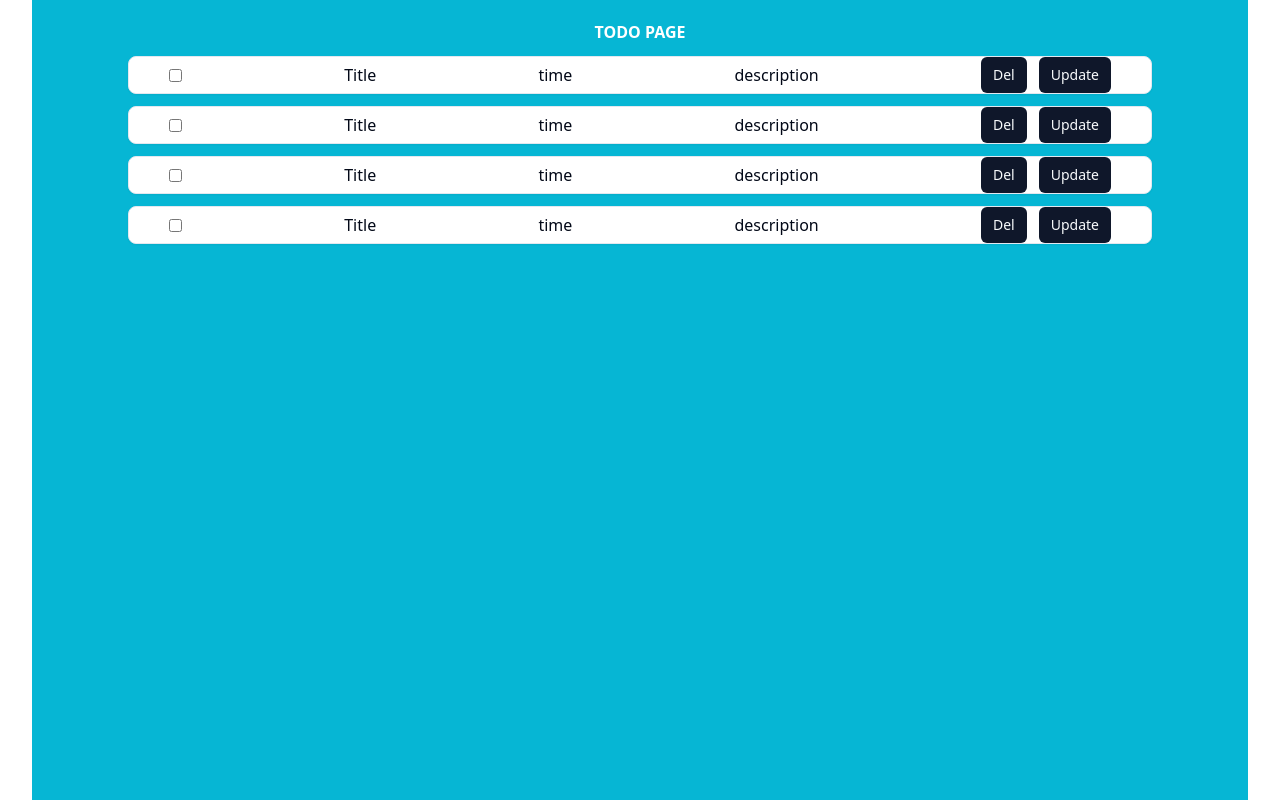
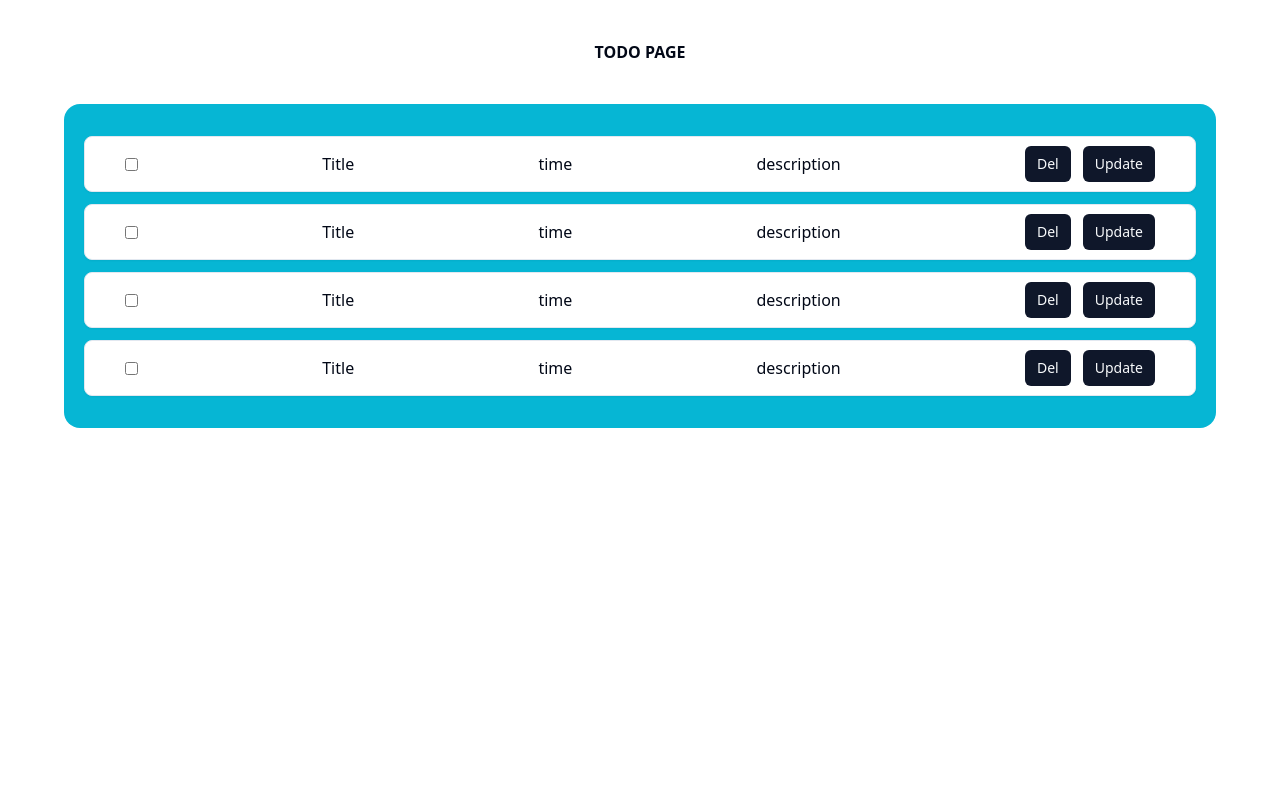
Before and after one commit to ashraf56/Redux-todo, a React (Vite) app: page / in a window 1280 px wide. Built offline with nearby package versions, Linux system fonts and the light colour scheme.

Commit message:
todo page modified

```diff
--- a/src/components/todo/Todocard.tsx
+++ b/src/components/todo/Todocard.tsx
@@ -4,7 +4,7 @@ import { Card } from "../ui/card";
 const Todocard = () => {
     return (
         <div className="my-3">
-            <Card className="w-full max-w-5xl flex justify-between items-center mx-auto px-10">
+            <Card className=" max-w-7xl h-14 flex justify-between items-center mx-auto px-10">
                 <input type="checkbox" value="" />
                 <p>Title</p>
                 <p>time</p>
--- /dev/null
+++ b/src/components/todo/Todocontainer.tsx
@@ -0,0 +1,16 @@
+import Todocard from "./Todocard";
+
+const TodoContainer = () => {
+    return (
+        <div>
+            <div className="bg-cyan-500 w-full rounded-2xl   p-5 mt-10">
+           <Todocard></Todocard>
+           <Todocard></Todocard>
+           <Todocard></Todocard>
+           <Todocard></Todocard>
+        </div>
+        </div>
+    );
+};
+
+export default TodoContainer;
--- a/src/page/Todo.tsx
+++ b/src/page/Todo.tsx
@@ -1,13 +1,11 @@
-import Todocard from "@/components/todo/Todocard";
+import TodoContainer from "@/components/todo/Todocontainer";
 
 const Todo = () => {
     return (
-        <div className="bg-cyan-500 h-screen w-full p-5 ">
-           <h1 className="text-white font-bold text-center uppercase mb-3">todo page</h1>
-           <Todocard></Todocard>
-           <Todocard></Todocard>
-           <Todocard></Todocard>
-           <Todocard></Todocard>
+        <div className="container">
+            <h1 className=" font-bold text-center uppercase pt-10">todo page</h1>
+
+            <TodoContainer></TodoContainer>
         </div>
     );
 };
```
